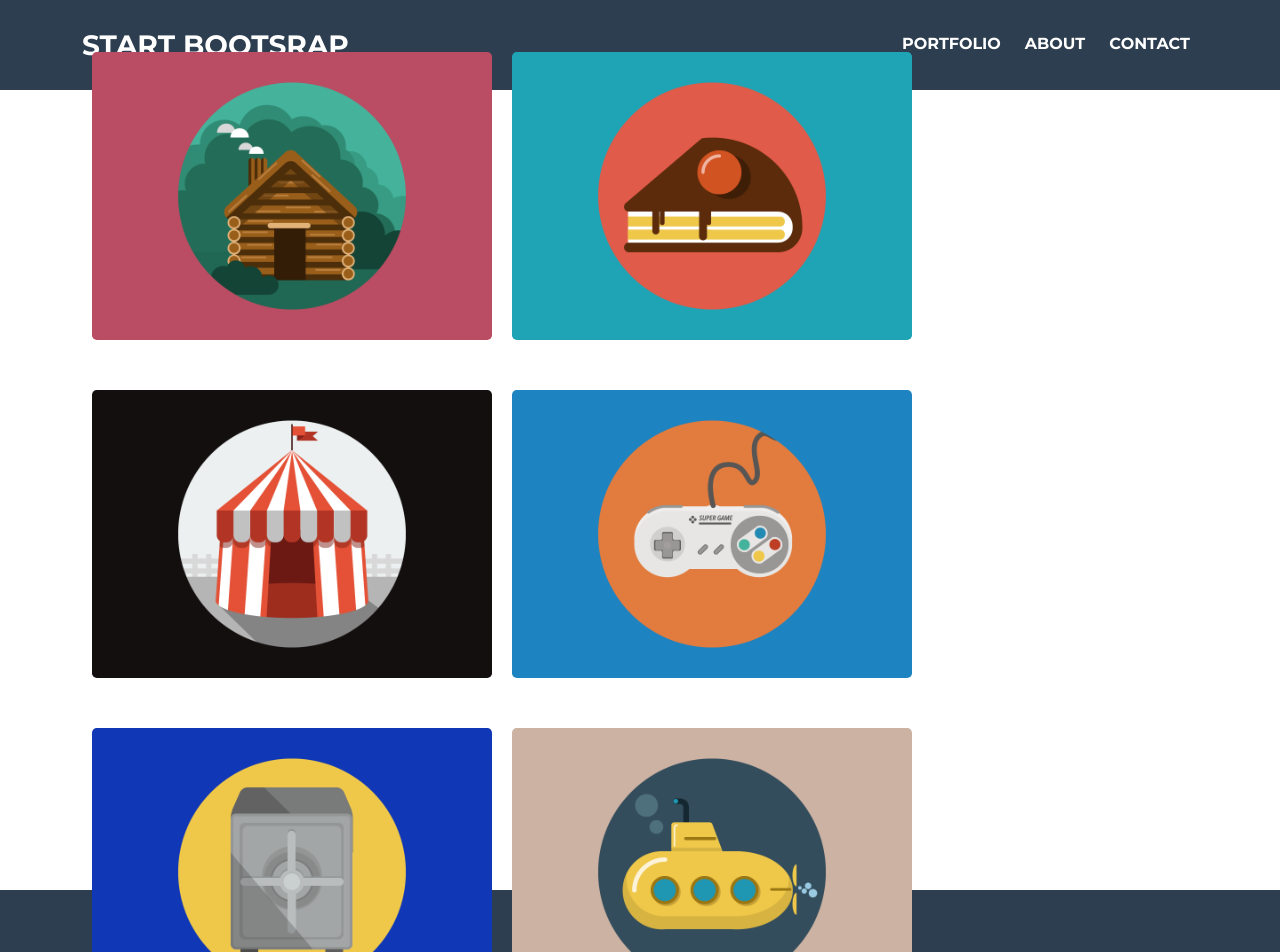
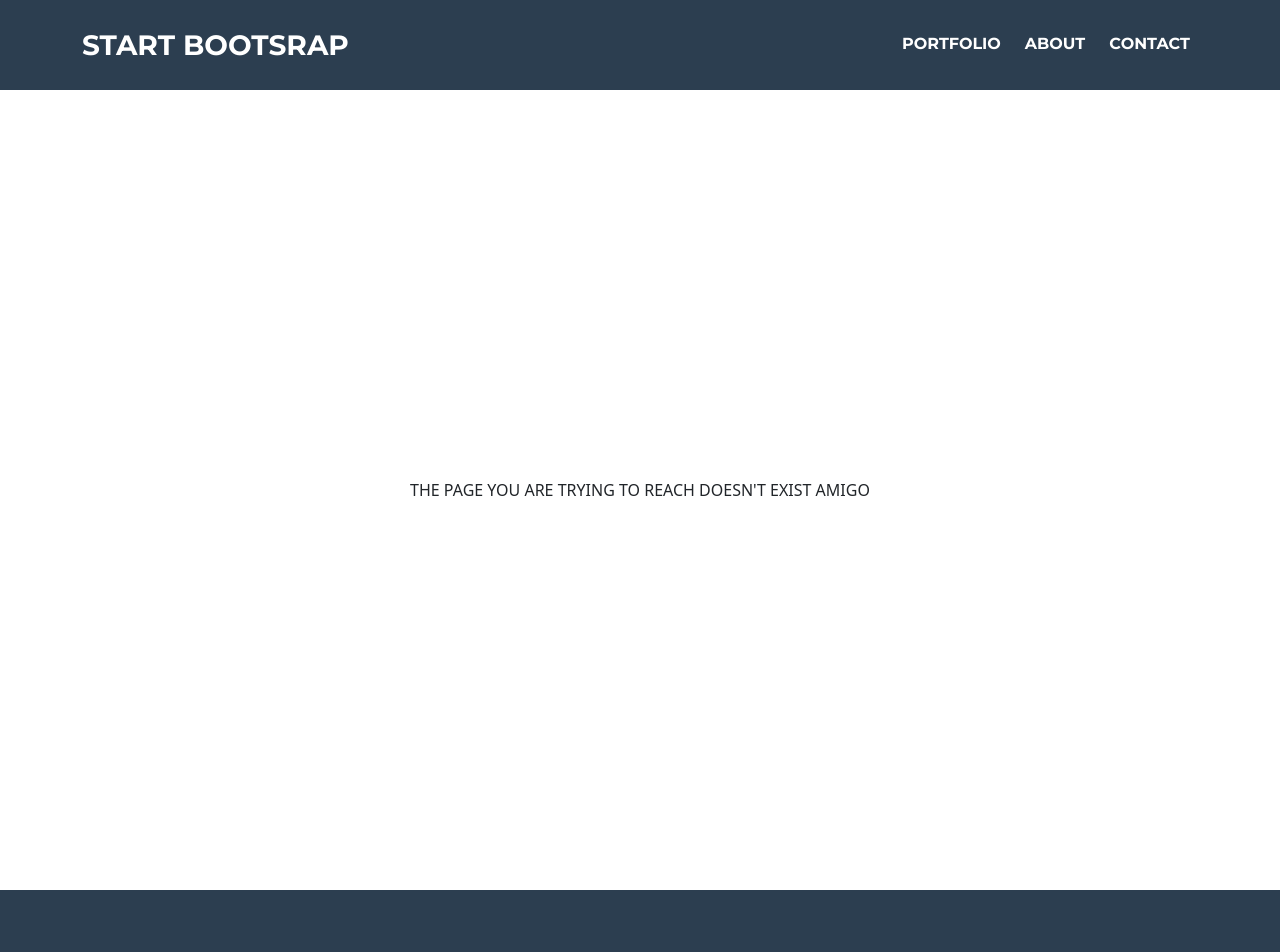
Before and after one commit to AymanQ-A-Maani/First-React-App, a React (Create React App) app: page /portfolio in a window 1280 px wide. Shown: the top 952 px of the page. Built offline with nearby package versions, Linux system fonts and the light colour scheme.

Commit message:
Final build

```diff
--- a/src/Components/App/App.jsx
+++ b/src/Components/App/App.jsx
@@ -14,11 +14,11 @@ export default class App extends Component {
       <>
         <Navbar />
         <Routes>
-          <Route path="/First-React-App" element={<Header />} />
-          <Route path="header" element={<Header />} />
-          <Route path="portfolio" element={<Portfolio />} />
-          <Route path="about" element={<About />} />
-          <Route path="contact" element={<Contact />} />
+          <Route path="/First-React-App/" element={<Header />} />
+          <Route path="First-React-App/header" element={<Header />} />
+          <Route path="First-React-App/portfolio" element={<Portfolio />} />
+          <Route path="First-React-App/about" element={<About />} />
+          <Route path="First-React-App/contact" element={<Contact />} />
           <Route path='*' element={<Notfound />} />
         </Routes>
         <Footer />
--- a/src/Components/Navbar/Navbar.jsx
+++ b/src/Components/Navbar/Navbar.jsx
@@ -33,19 +33,19 @@ render() {
           <div className="container">
             <div className="row">
               <div className="col-6">
-                <Link className={`text-decoration-none text text-uppercase text-white fw-bold ${style.navbarBrand}`} onClick={this.removeGreenBackground} to="header">start bootsrap</Link>
+                <Link className={`text-decoration-none text text-uppercase text-white fw-bold ${style.navbarBrand}`} onClick={this.removeGreenBackground} to="First-React-App/header">start bootsrap</Link>
               </div>
               <div className="col-6">
                 <div className="collapse navbar-collapse" id="navbarSupportedContent">
                   <ul className="navbar-nav ms-auto mb-2 mb-lg-0 list-unstyled">
                     <li className={`nav-item ${style.navItem} rounded-3`} onClick = {()=> this.addGreenBackground(0)} >
-                      <Link className={`nav-link active text-white text-uppercase fw-bold ${style.navLink}`} aria-current="page" to="portfolio">portfolio</Link>
+                      <Link className={`nav-link active text-white text-uppercase fw-bold ${style.navLink}`} aria-current="page" to="First-React-App/portfolio">portfolio</Link>
                     </li>
                     <li className={`nav-item ${style.navItem} rounded-3 ms-2`} onClick = {()=> this.addGreenBackground(1)} >
-                      <Link className={`nav-link active text-white text-uppercase fw-bold ${style.navLink}`} aria-current="page" to="about">about</Link>
+                      <Link className={`nav-link active text-white text-uppercase fw-bold ${style.navLink}`} aria-current="page" to="First-React-App/about">about</Link>
                     </li>
                     <li className={`nav-item ${style.navItem} rounded-3 ms-2`} onClick = {()=> this.addGreenBackground(2)} >
-                      <Link className={`nav-link active text-white text-uppercase fw-bold ${style.navLink}`} aria-current="page" to="contact">contact</Link>
+                      <Link className={`nav-link active text-white text-uppercase fw-bold ${style.navLink}`} aria-current="page" to="First-React-App/contact">contact</Link>
                     </li>
                   </ul>
                 </div>
--- a/src/Components/Portfolio/Portfolio.jsx
+++ b/src/Components/Portfolio/Portfolio.jsx
@@ -13,37 +13,37 @@ export default class Portfolio extends Component {
                 </div>
                 <div className="row g-0">
                     <div className={`col-4 ${style.portfolioCard} position-relative`}>
-                        <img src="./images/cabin.png" className={`${style.portfolioImage} rounded-3`} alt="nothing to show here" />
+                        <img src="./First-React-App/images/cabin.png" className={`${style.portfolioImage} rounded-3`} alt="nothing to show here" />
                         <div className={`${style.overlay} position-absolute top-0 end-0 start-0 bottom-0 d-flex justify-content-center align-items-center rounded-3`}>
                         <i className={`fa-solid fa-plus ${style.plusSign} text-white`}></i>
                         </div>
                     </div>
                     <div className={`col-4 ${style.portfolioCard} position-relative`}>
-                        <img src="./images/cake.png" alt="nothing to show here" className={`${style.portfolioImage} rounded-3`} />
+                        <img src="./First-React-App/images/cake.png" alt="nothing to show here" className={`${style.portfolioImage} rounded-3`} />
                         <div className={`${style.overlay} position-absolute top-0 end-0 start-0 bottom-0 d-flex justify-content-center align-items-center rounded-3`}>
                             <i className={`fa-solid fa-plus ${style.plusSign} text-white`}></i>
                         </div>
                     </div>
                     <div className={`col-4 ${style.portfolioCard} position-relative`}>
-                        <img src="./images/circus.png" alt="nothing to show here" className={`${style.portfolioImage} rounded-3`} />
+                        <img src="./First-React-App/images/circus.png" alt="nothing to show here" className={`${style.portfolioImage} rounded-3`} />
                         <div className={`${style.overlay} position-absolute top-0 end-0 start-0 bottom-0 d-flex justify-content-center align-items-center rounded-3`}>
                             <i className={`fa-solid fa-plus ${style.plusSign} text-white`}></i>
                         </div>
                     </div>
                     <div className={`col-4 ${style.portfolioCard} position-relative`}>
-                        <img src="./images/game.png" alt="nothing to show here" className={`${style.portfolioImage} rounded-3`} />
+                        <img src="./First-React-App/images/game.png" alt="nothing to show here" className={`${style.portfolioImage} rounded-3`} />
                         <div className={`${style.overlay} position-absolute top-0 end-0 start-0 bottom-0 d-flex justify-content-center align-items-center rounded-3`}>
                             <i className={`fa-solid fa-plus ${style.plusSign} text-white`}></i>
                         </div>
                     </div>
                     <div className={`col-4 ${style.portfolioCard} position-relative`}>
-                        <img src="./images/safe.png" alt="nothing to show here" className={`${style.portfolioImage} rounded-3`} />
+                        <img src="./First-React-App/images/safe.png" alt="nothing to show here" className={`${style.portfolioImage} rounded-3`} />
                         <div className={`${style.overlay} position-absolute top-0 end-0 start-0 bottom-0 d-flex justify-content-center align-items-center rounded-3`}>
                             <i className={`fa-solid fa-plus ${style.plusSign} text-white`}></i>
                         </div>
                         </div>
                     <div className={`col-4 ${style.portfolioCard} position-relative`}>
-                        <img src="./images/submarine.png" alt="nothing to show here" className={`${style.portfolioImage} rounded-3`} />
+                        <img src="./First-React-App/images/submarine.png" alt="nothing to show here" className={`${style.portfolioImage} rounded-3`} />
                         <div className={`${style.overlay} position-absolute top-0 end-0 start-0 bottom-0 d-flex justify-content-center align-items-center rounded-3`}>
                             <i className={`fa-solid fa-plus ${style.plusSign} text-white`}></i>
                         </div>
```
